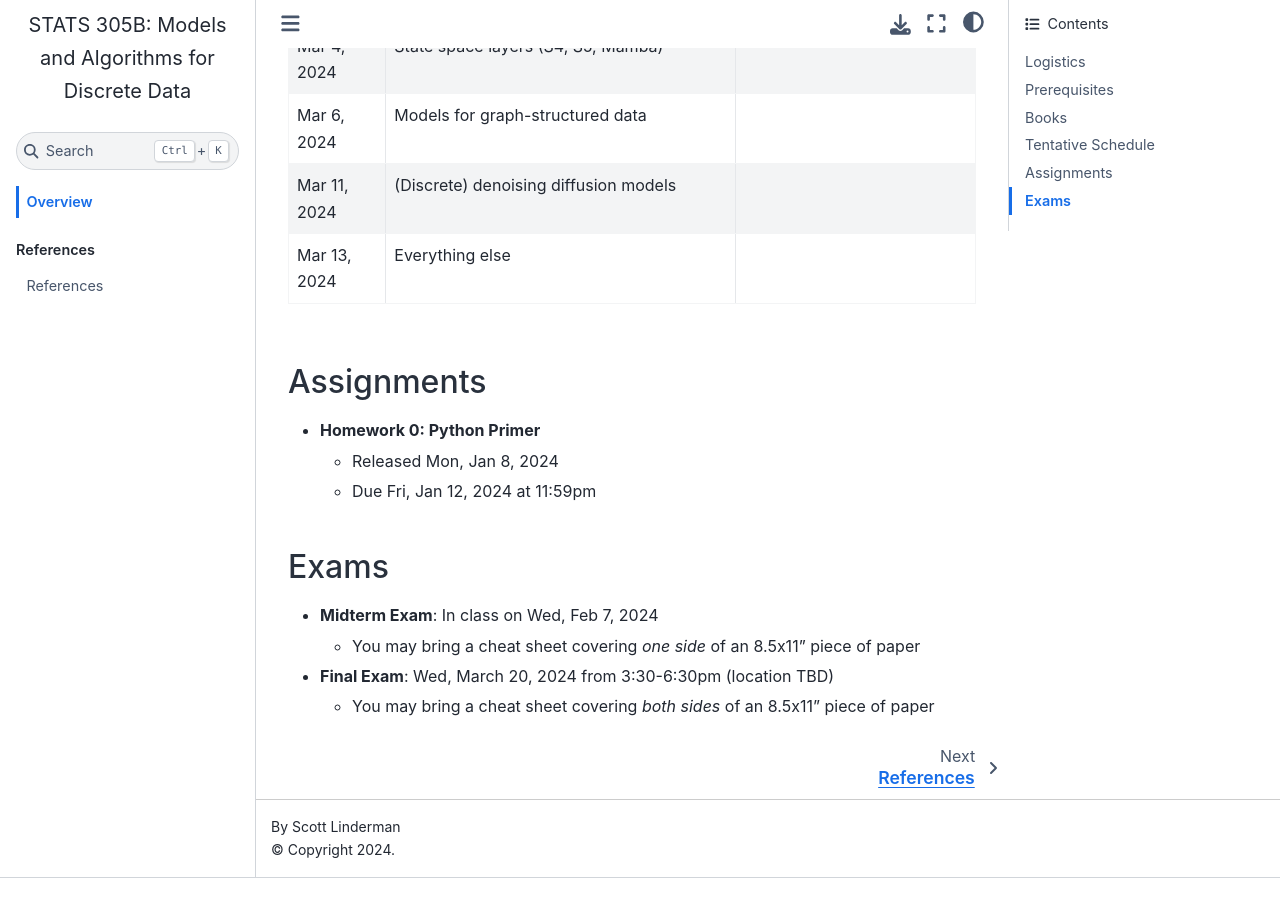
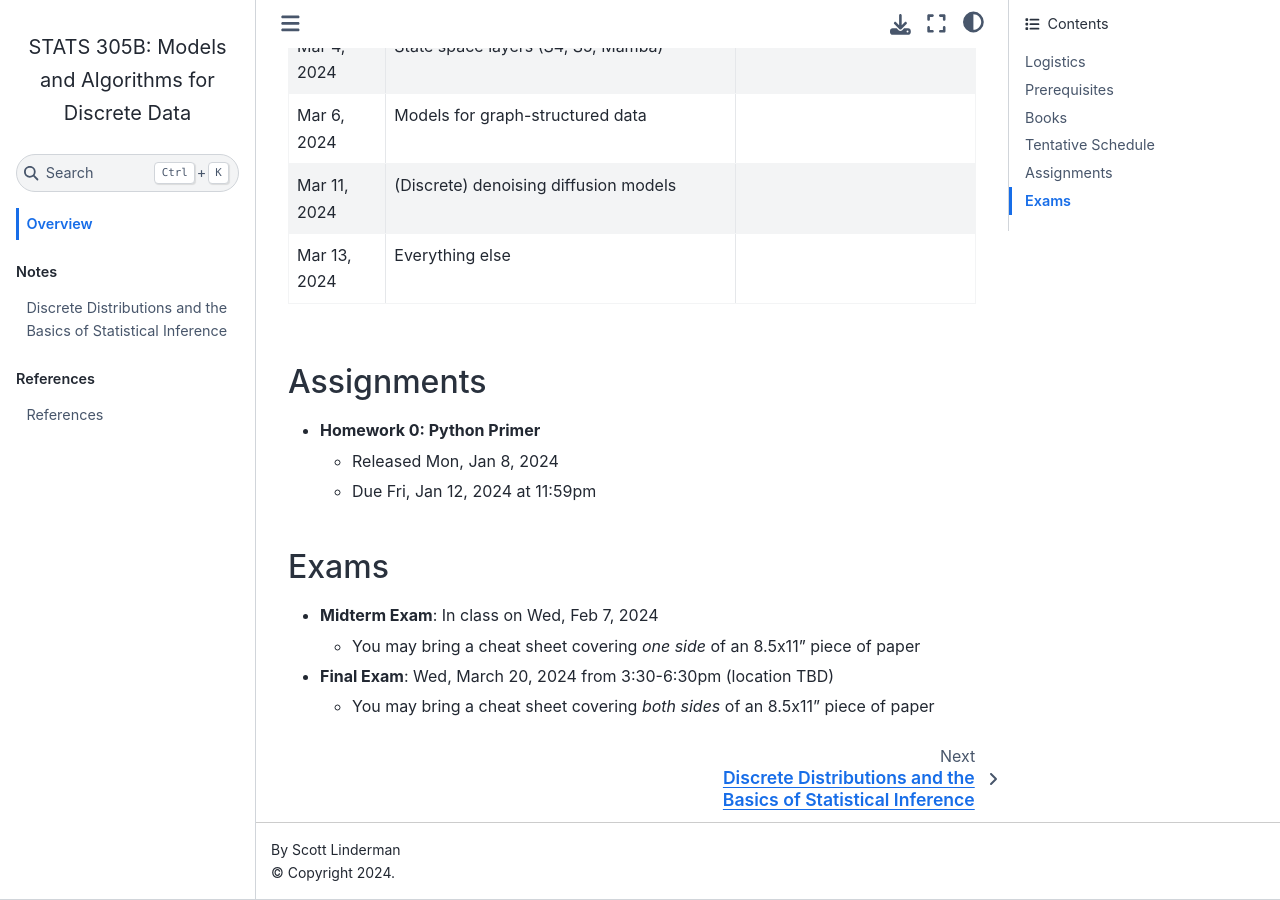
Before and after one commit to slinderman/stats305b, a Jupyter Book: the page built from index.md, in a window 1280 px wide and 900 px high, scrolled down 2251 px. Built offline with Jupyter Book 1.0.4 settings and Sphinx 7.4.7 and the Sphinx Book theme 1.1.4, drawn with Linux system fonts in a browser that asks for light colours; pages that are not in the unit, such as notebooks, are missing from menus; cross-references to code outside the pages are shown as plain code; before the commit the page ends 3129 px from its top, so only the background shows below that; some of the changed lines change nothing that is shown.

Commit message:
staging lecture 1

```diff
--- a/_toc.yml
+++ b/_toc.yml
@@ -2,9 +2,9 @@ format: jb-book
 root: index
 
 parts:
-  # - caption: Notes
-  #   chapters:
-  #   - file: lectures/01_distributions.md
+  - caption: Notes
+    chapters:
+    - file: lectures/01_distributions.md
 
   - caption: Assignments
     chapters:
--- a/index.md
+++ b/index.md
@@ -24,7 +24,7 @@ We will draw from a couple of sources that are freely available online:
 
 | Date         | Topic                                  | Reading |
 | ------------ | -------------------------------------- | ------- |
-| Jan  8, 2024 | Discrete Distributions and the Basics of Statistical Inference | {cite:p}`agresti2012categorical` Ch 1.        |
+| Jan  8, 2024 | [Discrete Distributions and the Basics of Statistical Inference](lectures/01_distributions.md) | {cite:p}`agresti2012categorical` Ch 1.        |
 | Jan 10, 2024 | Logistic Regression                    |         |
 | Jan 15, 2024 | _MLK Day. No class_                    |         |
 | Jan 17, 2024 | Logistic Regression II                 |         |
```
